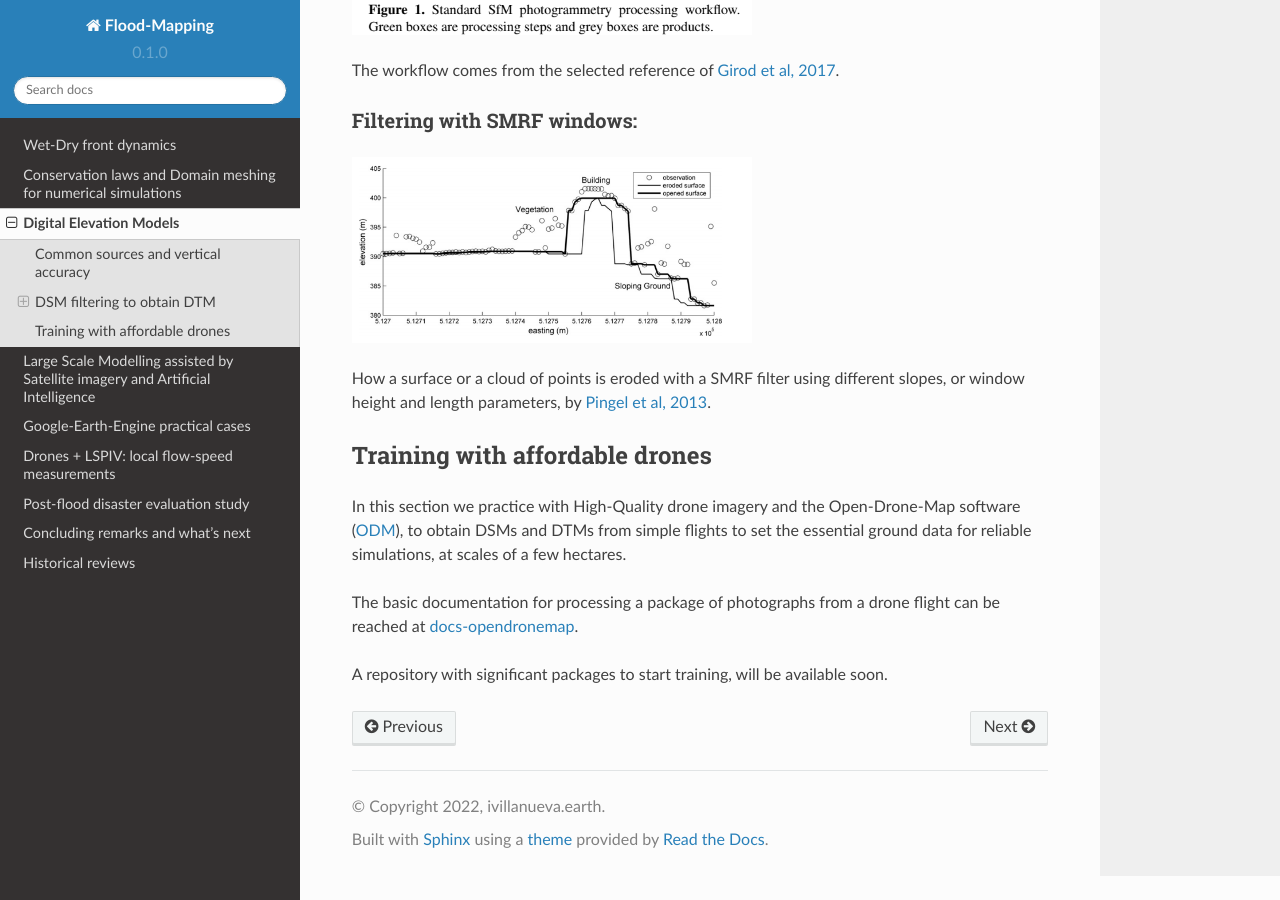
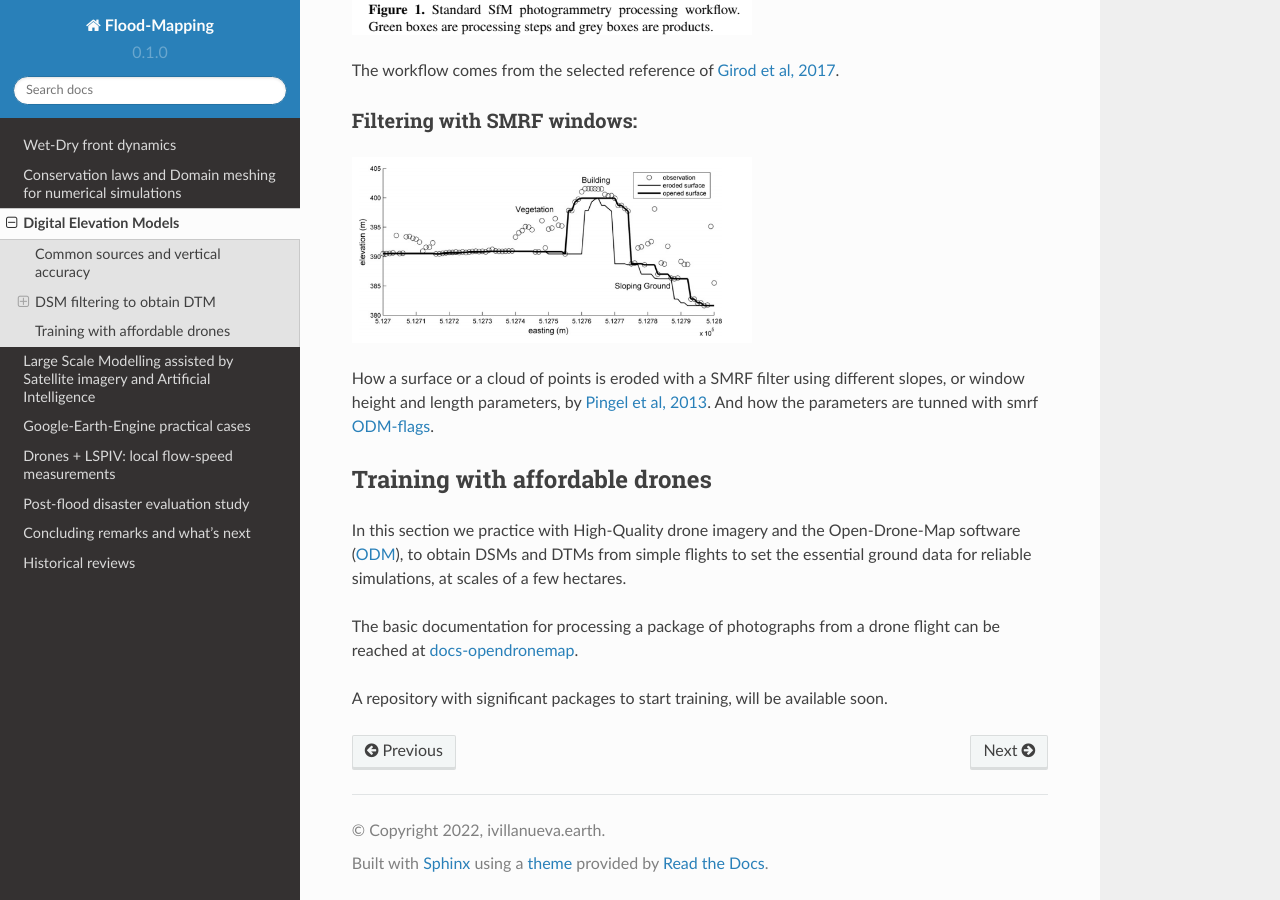
Before and after one commit to ivillamadrid/FloodMapping, a Sphinx documentation site: the page built from docs/source/dem.rst, in a window 1280 px wide and 900 px high, scrolled down 1898 px. Built offline with Sphinx 7.4.7 and the Read the Docs theme 2.0.0, drawn with Linux system fonts in a browser that asks for light colours.

Commit message:
Update dem.rst

```diff
--- a/docs/source/dem.rst
+++ b/docs/source/dem.rst
@@ -55,8 +55,11 @@ Filtering with SMRF windows:
   :alt: SMRF_1
 
 How a surface or a cloud of points is eroded with a SMRF filter using different slopes, or window height and length  parameters, by `Pingel et al, 2013`_.
+And how the parameters are tunned with smrf `ODM-flags`_.
 
 .. _Pingel et al, 2013: http://dx.doi.org/10.1016/j.isprsjprs.2012.12.002
+
+.. _ODM-flags: https://docs.opendronemap.org/arguments/
 
 
 Training with affordable drones
```
